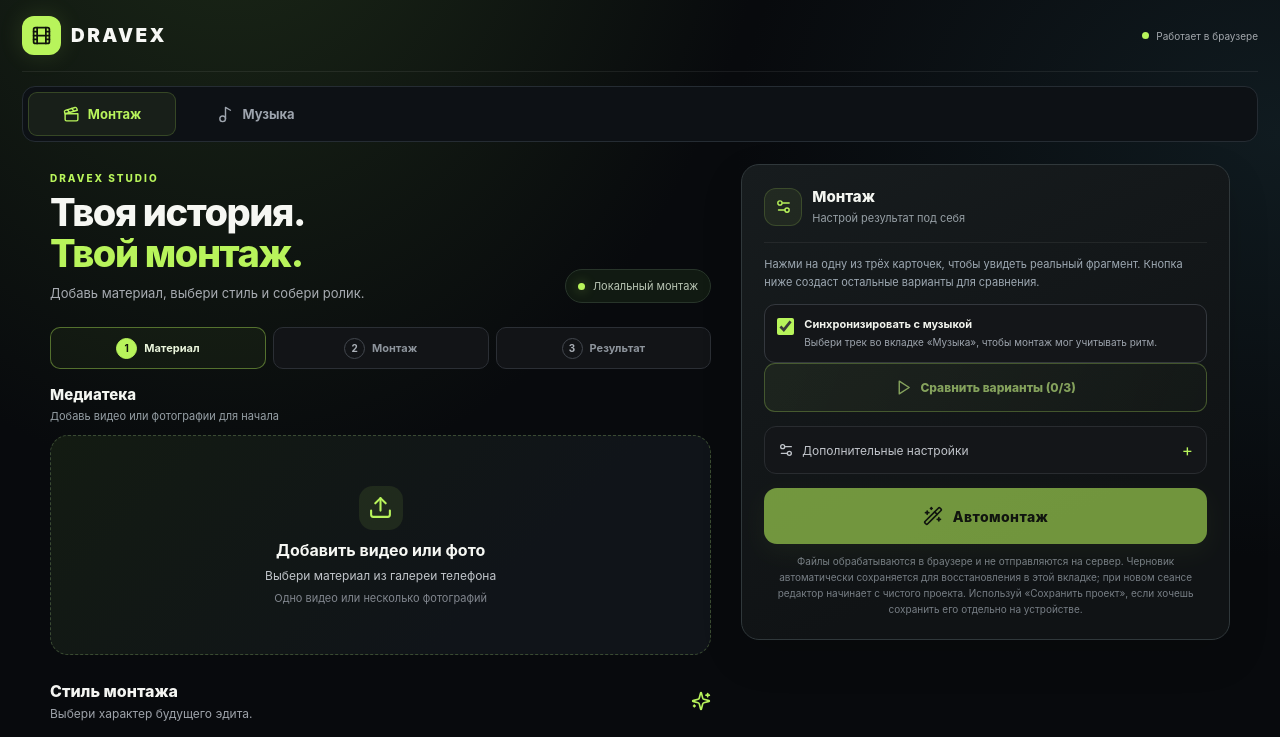
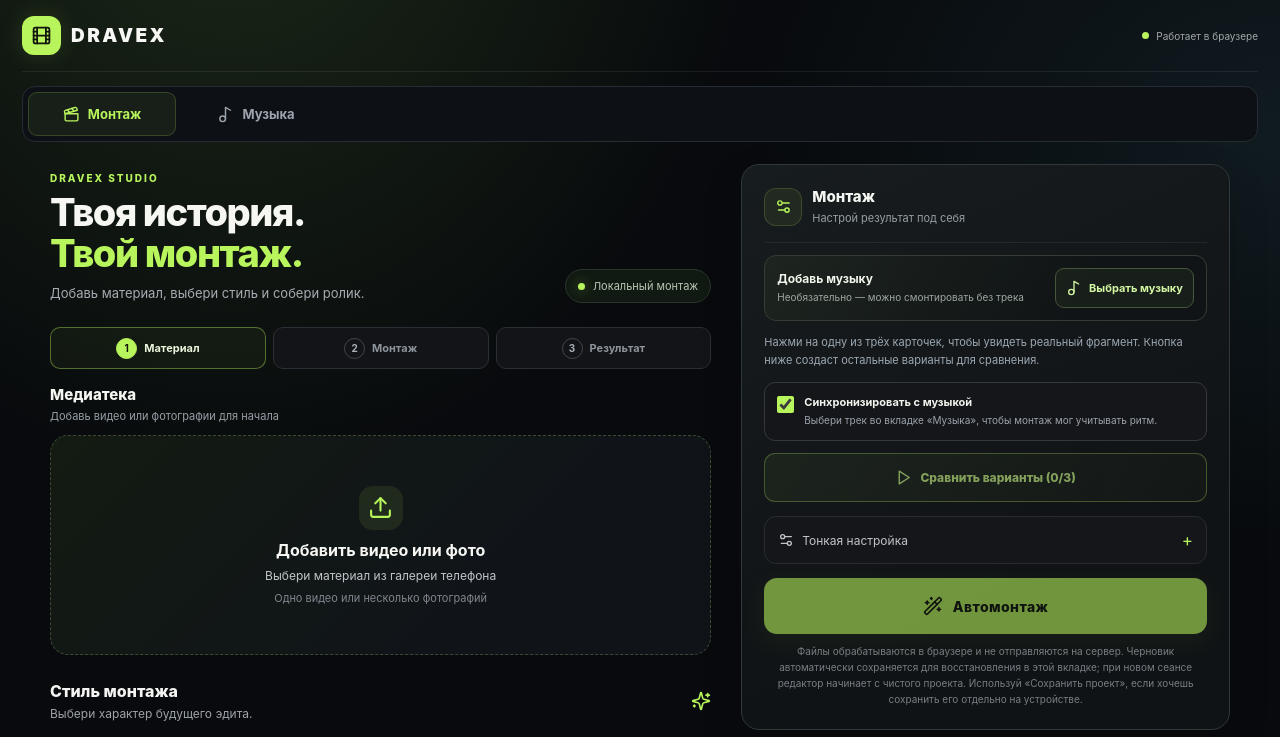
Before and after one commit to mlbbgame/dravex-ai-video-editor, a React (Vite) app: page / in a window 1280 px wide. Shown: the top 737 px of the page. Built offline with nearby package versions, Linux system fonts and the light colour scheme.

Commit message:
Streamline main montage workflow and music access

```diff
--- a/src/App.tsx
+++ b/src/App.tsx
@@ -884,6 +884,7 @@ export default function App() {
           </section>
           <aside className="dravex-control-column" aria-label="Управление монтажом">
             <div className="dravex-control-heading"><span className="dravex-control-icon"><Settings2 size={17} /></span><div><h2>Монтаж</h2><p>Настрой результат под себя</p></div></div>
+        <div className="dravex-quick-music"><div className="dravex-quick-music-copy"><strong>{musicFile ? "Музыка выбрана" : "Добавь музыку"}</strong><small>{musicFile ? musicFile.name : "Необязательно — можно смонтировать без трека"}</small></div><div className="dravex-quick-music-actions"><button type="button" onClick={() => setActiveTab("music")}><Music2 size={16} />{musicFile ? "Заменить" : "Выбрать музыку"}</button>{musicFile && <button type="button" className="dravex-quick-music-remove" aria-label="Убрать музыку из монтажа" onClick={clearMusic}><X size={16} /></button>}</div></div>
             <p className="dravex-variant-hint">Нажми на одну из трёх карточек, чтобы увидеть реальный фрагмент. Кнопка ниже создаст остальные варианты для сравнения.</p>
         <label className="dravex-music-sync dravex-editor-sync"><input type="checkbox" checked={beatSync} onChange={(event) => { setBeatSync(event.target.checked); invalidateOutput(); }} /><span><strong>Синхронизировать с музыкой</strong><small>{musicFile ? "DRAVEX попробует подстроить смену кадров под ритм выбранного трека." : "Выбери трек во вкладке «Музыка», чтобы монтаж мог учитывать ритм."}</small></span></label>
         <button className="dravex-preview-action" type="button" disabled={!mediaFiles.length || busy || previewBusy || renderedVariants.length === montageVariants.length} onClick={createStylePreviews}>
@@ -894,12 +895,11 @@ export default function App() {
         {renderedVariants.length > 0 && <p className="dravex-preview-status" role="status">{renderedVariants.length} из {montageVariants.length} вариантов готовы. Нажми на карточку, чтобы посмотреть её крупно и выбрать для полного монтажа.</p>}
 
         <details className="dravex-more">
-          <summary><Settings2 size={16} />Дополнительные настройки</summary>
+          <summary><Settings2 size={16} />Тонкая настройка</summary>
           <div className="dravex-more-content">
             <label className="dravex-duration dravex-duration-slider"><span>Длительность ролика <strong>{duration} сек.</strong></span><input aria-label="Длительность ролика в секундах" type="range" min={5} max={60} step={1} value={duration} onChange={(event) => { setDuration(Number(event.target.value)); invalidateOutput(); }} /><span className="dravex-range-limits"><span>5 сек.</span><span>60 сек.</span></span></label>
             <label className="dravex-duration"><span>Формат кадра</span><select value={aspectRatio} onChange={(event) => { setAspectRatio(event.target.value as "9:16" | "16:9" | "1:1" | "4:5"); invalidateOutput(); }}><option value="9:16">9:16 · TikTok / Shorts</option><option value="16:9">16:9 · YouTube</option><option value="1:1">1:1 · квадрат</option><option value="4:5">4:5 · лента</option></select></label>
             <label className="dravex-duration"><span>Качество экспорта</span><select value={quality} onChange={(event) => { setQuality(event.target.value as "720p" | "1080p"); invalidateOutput(); }}><option value="720p">720p · быстрее</option><option value="1080p">1080p · чётче</option></select></label>
-            <div className="dravex-music"><span>Музыка (необязательно)</span><div className="dravex-music-actions"><button type="button" onClick={() => setActiveTab("music")}><Music2 size={16} />{musicFile ? musicFile.name : "Открыть музыкальную библиотеку"}</button>{musicFile && <button className="dravex-clear-music" type="button" aria-label="Убрать музыку" title="Убрать музыку" onClick={clearMusic}><X size={16} /></button>}</div></div>
             {musicFile && <label className="dravex-volume"><span>Громкость музыки <strong>{Math.round(musicVolume * 100)}%</strong></span><input type="range" min="0" max="100" step="5" value={Math.round(musicVolume * 100)} onChange={(event) => { setMusicVolume(Number(event.target.value) / 100); invalidateOutput(); }} /></label>}
             <label className="dravex-duration"><span>Переходы</span><select value={transitionMode} onChange={(event) => { setTransitionMode(event.target.value as "auto" | "cinematic" | "action"); invalidateOutput(); }}><option value="auto">Автоматические · разные</option><option value="cinematic">Кинематографичные · растворение</option><option value="action">Экшен · резкие движения</option></select></label>
             <label className="dravex-duration"><span>Сила движения и эффектов</span><select value={effectStrength} onChange={(event) => { setEffectStrength(event.target.value as "soft" | "balanced" | "strong"); invalidateOutput(); }}><option value="soft">Мягкая · спокойнее</option><option value="balanced">Сбалансированная</option><option value="strong">Сильная · динамичнее</option></select></label>
--- a/src/styles.css
+++ b/src/styles.css
@@ -801,3 +801,15 @@ body,
     transform: none;
   }
 }
+
+
+/* Quick music access keeps the main edit flow clear without duplicating settings. */
+.dravex-quick-music { display:flex; align-items:center; justify-content:space-between; gap:12px; margin:0 0 12px; padding:12px; border:1px solid #343d35; border-radius:12px; background:linear-gradient(120deg,#c4ff680c,#101416 72%); }
+.dravex-quick-music-copy { display:flex; flex-direction:column; gap:4px; min-width:0; }
+.dravex-quick-music-copy strong { color:#f1f5ec; font-size:12px; }
+.dravex-quick-music-copy small { color:#9da7a0; font-size:10px; line-height:1.4; overflow-wrap:anywhere; }
+.dravex-quick-music-actions { display:flex; align-items:center; flex:0 0 auto; gap:6px; }
+.dravex-quick-music-actions button { min-height:40px; display:inline-flex; align-items:center; justify-content:center; gap:7px; padding:8px 10px; border:1px solid #46563a; border-radius:9px; color:#d4f7a4; background:#c4ff680c; font-size:11px; font-weight:750; }
+.dravex-quick-music-actions .dravex-quick-music-remove { width:40px; padding:8px; color:#d6d9d2; border-color:#3b4143; background:#111416; }
+.dravex-editor-sync { margin:0 0 12px; }
+@media (max-width:360px) { .dravex-quick-music { align-items:flex-start; flex-direction:column; } .dravex-quick-music-actions { width:100%; } .dravex-quick-music-actions button:first-child { flex:1; } }
```
Also changed, not shown: 1 other file (tests, documents, lock files or other folders).
